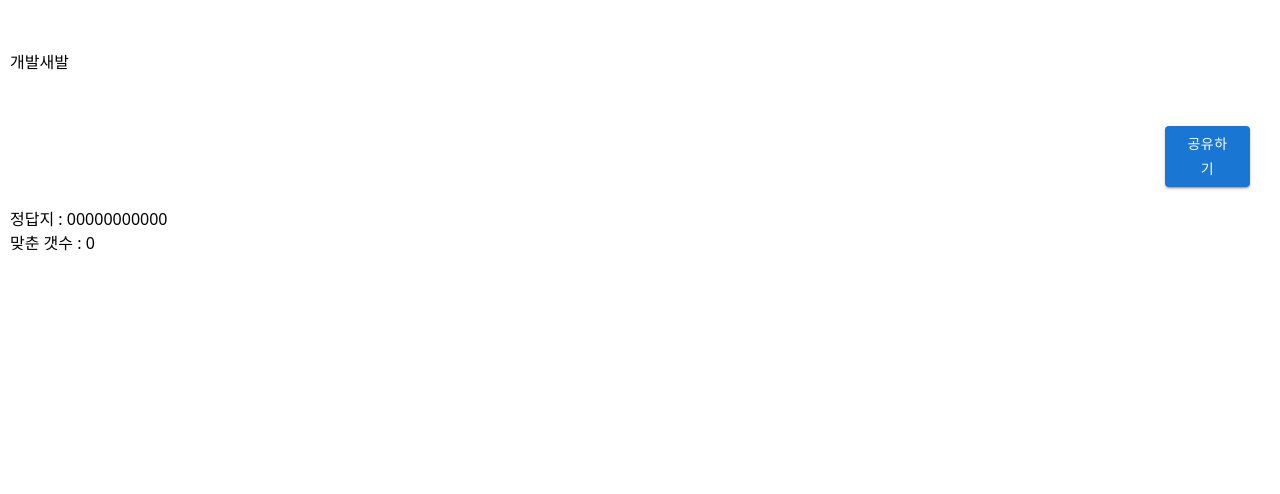
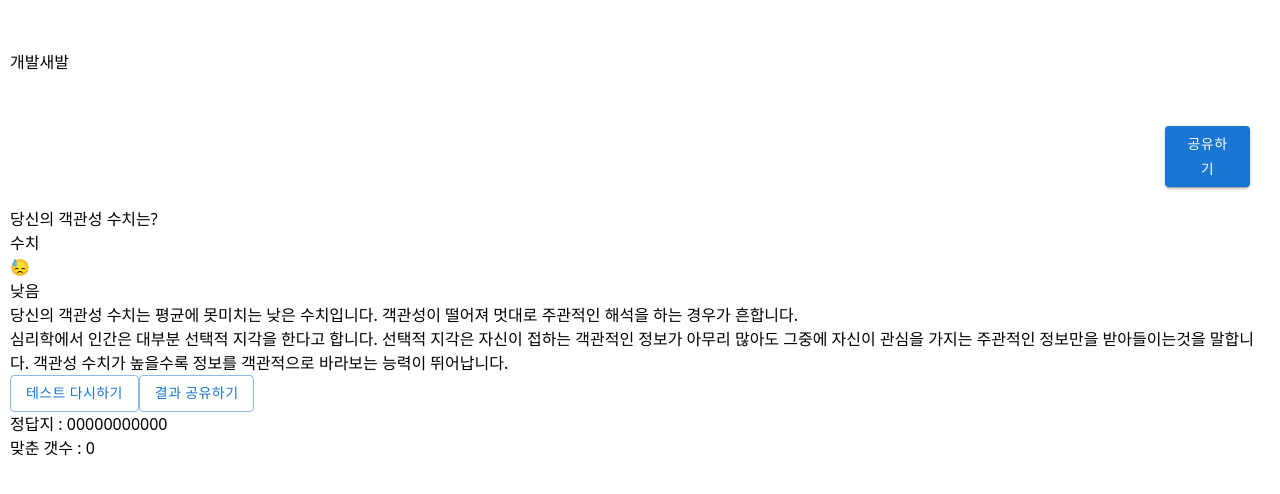
Before and after one commit to gaebal-saebal/objectivity-test-app, a React (Vite) app: page /result/1 in a window 1280 px wide. Shown: the top 494 px of the page. Built offline with nearby package versions, Linux system fonts and the light colour scheme.

Commit message:
feat : url의 params에 따라 달라지는 결과창 5개 구현

```diff
--- a/constants/result.js
+++ b/constants/result.js
@@ -1,9 +1,10 @@
-[
+const resultArr = [
   {
     id: 1,
     imogi: '😞',
     level: '매우 낮음',
-    summary: '당신의 객관성 수치는 평균에 못미치는 낮은 수치입니다. 객관성이 떨어져 멋대로 주관적인 해석을 하는 경우가 흔합니다.',
+    summary:
+      '당신의 객관성 수치는 평균에 못미치는 낮은 수치입니다. 객관성이 떨어져 멋대로 주관적인 해석을 하는 경우가 흔합니다.',
     detail:
       '심리학에서 인간은 대부분 선택적 지각을 한다고 합니다. 선택적 지각은 자신이 접하는 객관적인 정보가 아무리 많아도 그중에 자신이 관심을 가지는 주관적인 정보만을 받아들이는것을 말합니다. 객관성 수치가 높을수록 정보를 객관적으로 바라보는 능력이 뛰어납니다.',
   },
@@ -11,7 +12,8 @@
     id: 2,
     imogi: '😓',
     level: '낮음',
-    summary: '당신의 객관성 수치는 평균에 못미치는 낮은 수치입니다. 객관성이 떨어져 멋대로 주관적인 해석을 하는 경우가 흔합니다.',
+    summary:
+      '당신의 객관성 수치는 평균에 못미치는 낮은 수치입니다. 객관성이 떨어져 멋대로 주관적인 해석을 하는 경우가 흔합니다.',
     detail:
       '심리학에서 인간은 대부분 선택적 지각을 한다고 합니다. 선택적 지각은 자신이 접하는 객관적인 정보가 아무리 많아도 그중에 자신이 관심을 가지는 주관적인 정보만을 받아들이는것을 말합니다. 객관성 수치가 높을수록 정보를 객관적으로 바라보는 능력이 뛰어납니다.',
   },
@@ -19,7 +21,8 @@
     id: 3,
     imogi: '🤷',
     level: '평균',
-    summary: '당신의 객관성 수치는 평균입니다. 객관성이 아주 떨어지는것은 아니지만 때때로 주관적 해석을 하는 경향이 있습니다.',
+    summary:
+      '당신의 객관성 수치는 평균입니다. 객관성이 아주 떨어지는것은 아니지만 때때로 주관적 해석을 하는 경향이 있습니다.',
     detail:
       '심리학에서 인간은 대부분 선택적 지각을 한다고 합니다. 선택적 지각은 자신이 접하는 객관적인 정보가 아무리 많아도 그중에 자신이 관심을 가지는 주관적인 정보만을 받아들이는것을 말합니다. 객관성 수치가 높을수록 정보를 객관적으로 바라보는 능력이 뛰어납니다.',
   },
@@ -27,7 +30,8 @@
     id: 4,
     imogi: '😮',
     level: '높음',
-    summary: '당신의 객관성 수치는 평균 이상입니다. 객관성 수치가 평균보다 조금 높지만 가끔 주관적 해석을 하는 경향이 있습니다.',
+    summary:
+      '당신의 객관성 수치는 평균 이상입니다. 객관성 수치가 평균보다 조금 높지만 가끔 주관적 해석을 하는 경향이 있습니다.',
     detail:
       '심리학에서 인간은 대부분 선택적 지각을 한다고 합니다. 선택적 지각은 자신이 접하는 객관적인 정보가 아무리 많아도 그중에 자신이 관심을 가지는 주관적인 정보만을 받아들이는것을 말합니다. 객관성 수치가 높을수록 정보를 객관적으로 바라보는 능력이 뛰어납니다.',
   },
@@ -35,8 +39,11 @@
     id: 5,
     imogi: '🤩',
     level: '매우 뛰어남',
-    summary: '당신의 객관성 수치는 매우 뛰어납니다. 주관적 해석을 하는 경향이 거의 없고 객관적으로 문제를 바라볼 수 있습니다.',
+    summary:
+      '당신의 객관성 수치는 매우 뛰어납니다. 주관적 해석을 하는 경향이 거의 없고 객관적으로 문제를 바라볼 수 있습니다.',
     detail:
       '심리학에서 인간은 대부분 선택적 지각을 한다고 합니다. 선택적 지각은 자신이 접하는 객관적인 정보가 아무리 많아도 그중에 자신이 관심을 가지는 주관적인 정보만을 받아들이는것을 말합니다. 객관성 수치가 높을수록 정보를 객관적으로 바라보는 능력이 뛰어납니다.',
   },
 ];
+
+export default resultArr;
--- a/src/App.jsx
+++ b/src/App.jsx
@@ -87,8 +87,9 @@ function App() {
               />
             </>
           }
-        ></Route>
-        <Route path='/result' element={<Result />}></Route>
+        />
+        <Route path='/result/:id' element={<Result />} />
+        <Route path='*' element={<div>404 Error</div>} />
       </Routes>
       <div>정답지 : {correctArr}</div>
       <div>맞춘 갯수 : {correctAmount}</div>
--- a/src/pages/Result.jsx
+++ b/src/pages/Result.jsx
@@ -1,19 +1,23 @@
 import React from 'react';
 import { Button } from '@mui/material';
+import resultArr from '../../constants/result';
+import { useParams } from 'react-router-dom';
 
 const Result = () => {
+  let params = useParams();
+  const id = params.id;
+
   return (
     <div>
       <div>당신의 객관성 수치는?</div>
       <div>수치</div>
-      <div>🥹</div>
-      <div>(큰일남)</div>
-      <div>어쩌구 낮아</div>
+      <div>{resultArr[id].imogi}</div>
+      <div>{resultArr[id].level}</div>
+      <div>{resultArr[id].summary}</div>
       <div>
-        심리학에서 인간은 대부분 선택적 지각을 한다고 합니다. 선택적 지각은
-        자신이 접하는 객관적인 정보가 아무리 많아도 그중에 자신이 관심을 가지는
-        주관적인 정보만을 받아들이는것을 말합니다. 객관성 수치가 높을수록 정보를
-        객관적으로 바라보는 능력이 뛰어납니다.
+        심리학에서 인간은 대부분 선택적 지각을 한다고 합니다. 선택적 지각은 자신이 접하는 객관적인
+        정보가 아무리 많아도 그중에 자신이 관심을 가지는 주관적인 정보만을 받아들이는것을 말합니다.
+        객관성 수치가 높을수록 정보를 객관적으로 바라보는 능력이 뛰어납니다.
       </div>
       <Button variant='outlined'>테스트 다시하기</Button>
       <Button variant='outlined'>결과 공유하기</Button>
```
